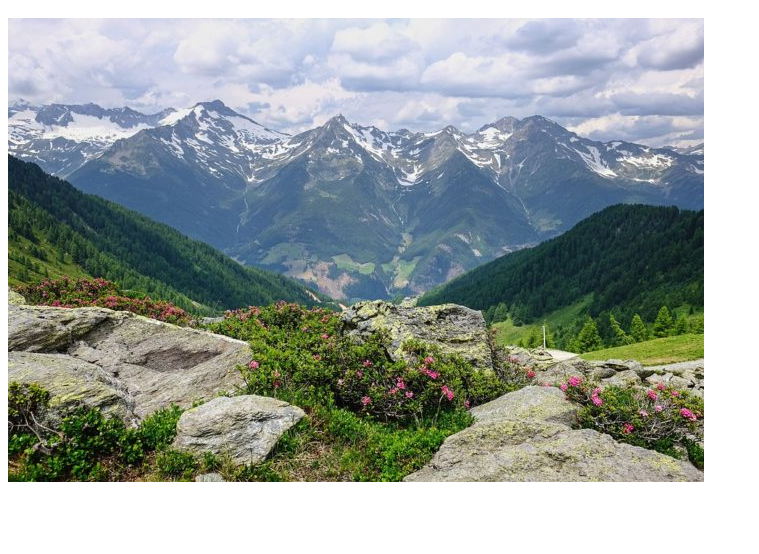
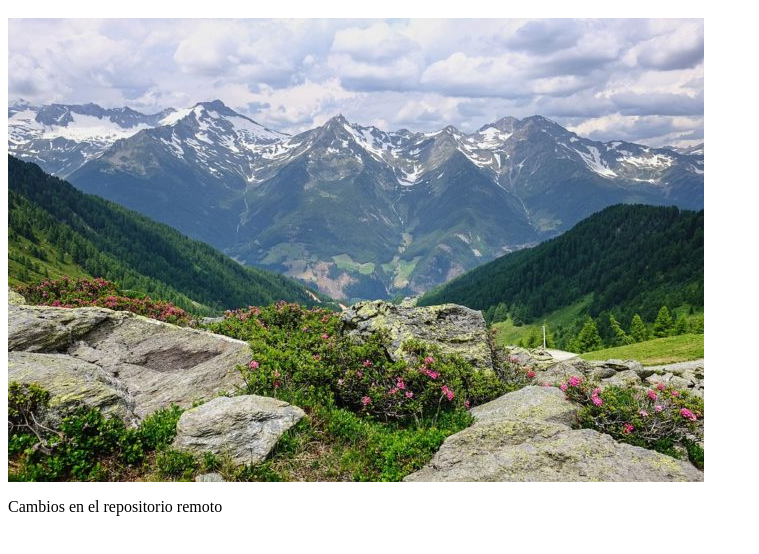
Before and after one commit to srtalonso/azucenaCode, a plain HTML site: page index.html in a window 1280 px wide. Shown: the part 48-602 px from the top of the page, without its empty margins (0-759 px from the left). Drawn offline with Linux system fonts and the light colour scheme; files whose address does not match are found by name.

Commit message:
Update index.html

```diff
--- a/index.html
+++ b/index.html
@@ -1,3 +1,5 @@
 <h1>Página de inicio</h1>
 
 <a href="https://es.wikipedia.org/wiki/Paisaje"><img src="C:\GIT\ejercicioCV2\imágenes\paisaje.jpg"></a>
+
+<p>Cambios en el repositorio remoto</p>
```
